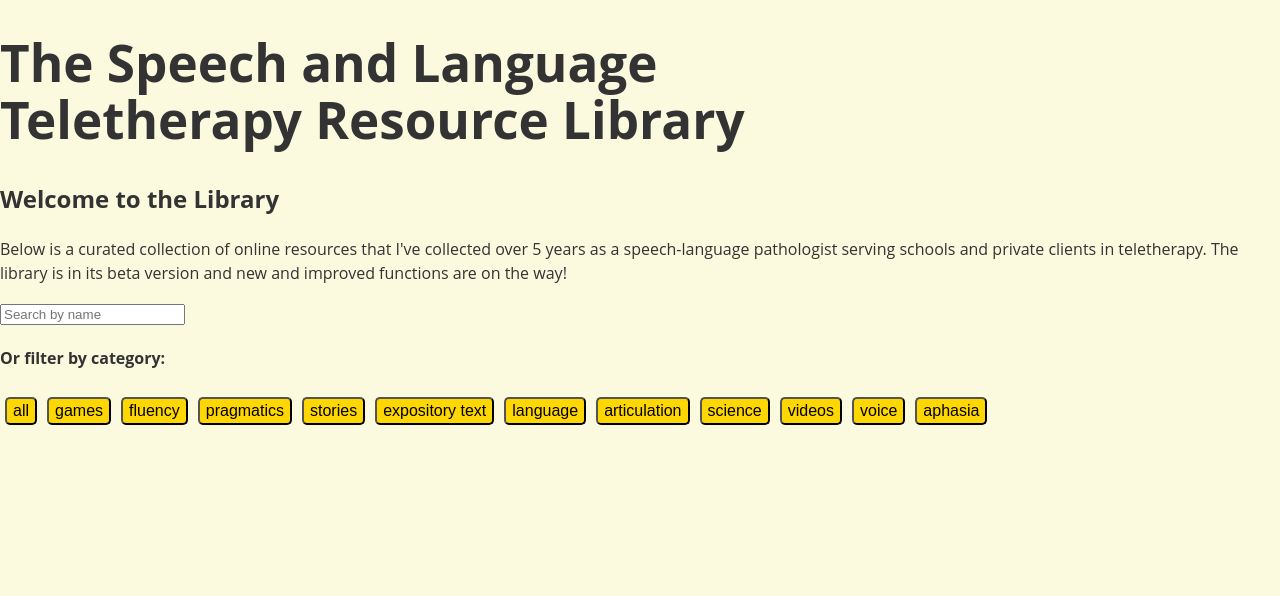
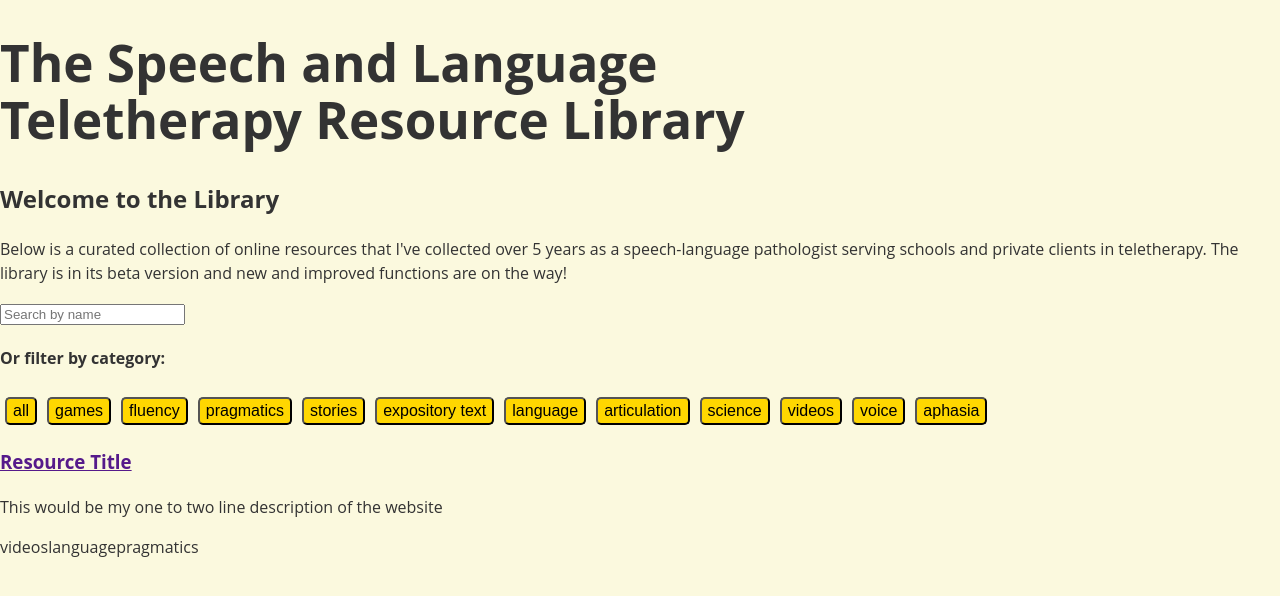
Before and after one commit to Amy-Pr/therapy-resource-library-react-vite, a React (Vite) app: page / in a window 1280 px wide. Shown: the top 596 px of the page. Built offline with nearby package versions, Linux system fonts and the light colour scheme.

Commit message:
import Card component to App and display

```diff
--- a/src/App.jsx
+++ b/src/App.jsx
@@ -1,5 +1,6 @@
 import { useState } from 'react'
 import './App.css'
+import Card from './Card'
 
 function App() {
   const [] = useState()
@@ -44,7 +45,7 @@ function App() {
                 </div>
               </section>
 
-
+              <Card />
     </>
   )
 }
```
